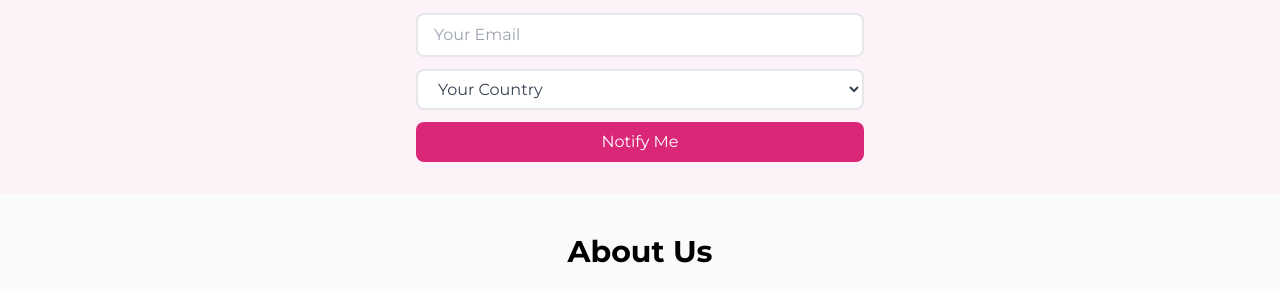
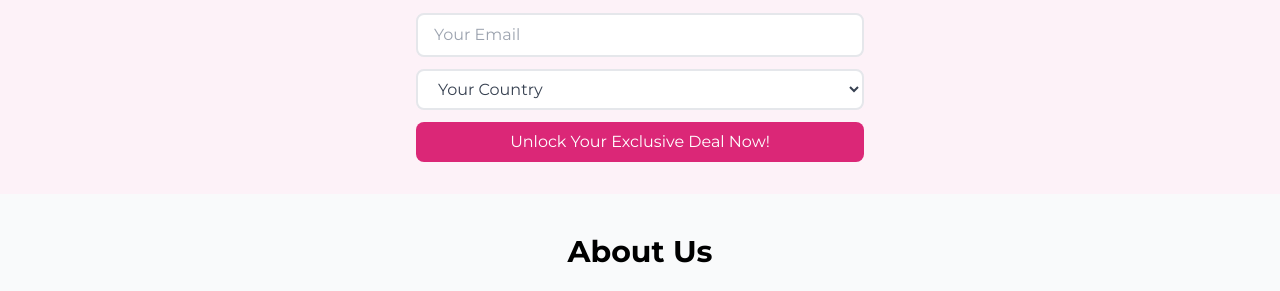
Before and after one commit to NekozStore/Nekoz_Store, a website: page public/index.html in a window 1280 px wide. Shown: the part 963-1254 px from the top of the page. Drawn offline with nearby package versions, Linux system fonts and the light colour scheme.

Commit message:
updated sumbit button for join us section

```diff
--- a/public/index.html
+++ b/public/index.html
@@ -152,7 +152,7 @@
                 <option value="United Kingdom">United Kingdom</option>
             </select>
             <button type="submit" class="w-full px-4 py-2 bg-pink-600 text-white rounded-lg hover:bg-pink-500 focus:outline-none transition duration-300">
-                Notify Me
+                Unlock Your Exclusive Deal Now!
             </button>
         </form>
     </div>
```
